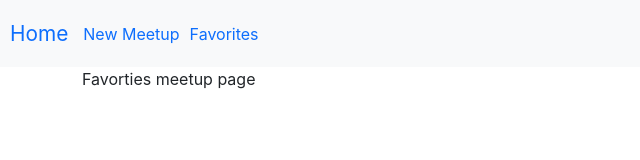
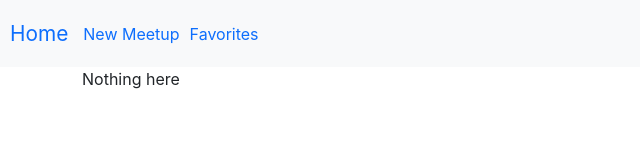
Before and after one commit to HoaAyWK/first-react-app, a React (Create React App) app: page /favorites in a window 1280 px wide. Shown: the top 160 px of the page, without its empty margins (0-640 px from the left). Built offline with nearby package versions, Linux system fonts and the light colour scheme.

Commit message:
Consuming context

```diff
--- a/src/Pages/FavoritesMeetupPage.js
+++ b/src/Pages/FavoritesMeetupPage.js
@@ -1,7 +1,36 @@
+import { Row, Col } from 'reactstrap';
+import { useContext } from "react";
+
+import MeetupCard from "../Components/Meetups/MeetupCard";
+import FavoritesContext from "../Stores/favorite-context";
+
 function FavoritesMeetupPage() {
-    return <div>
-        Favorties meetup page
-    </div>
+  let content;
+  const favoritesCotext = useContext(FavoritesContext);
+  if (favoritesCotext.totalFavorites === 0) {
+    content=<p>Nothing here</p>
+  } else {
+    content=<Row>
+        <h2>Your favorites</h2>
+        {favoritesCotext.favorites.map((meetup, index) => {
+        return (
+          <Col sm="6" md="4" key={index}>
+            <MeetupCard
+              key={meetup.id}
+              id={meetup.id}
+              title={meetup.title}
+              description={meetup.description}
+              imgPath={meetup.imgPath}
+            />
+          </Col>
+        );
+      })}
+    </Row>
+  }
+
+  return (
+    <div>{content}</div>
+  );
 }
 
 export default FavoritesMeetupPage;
```
